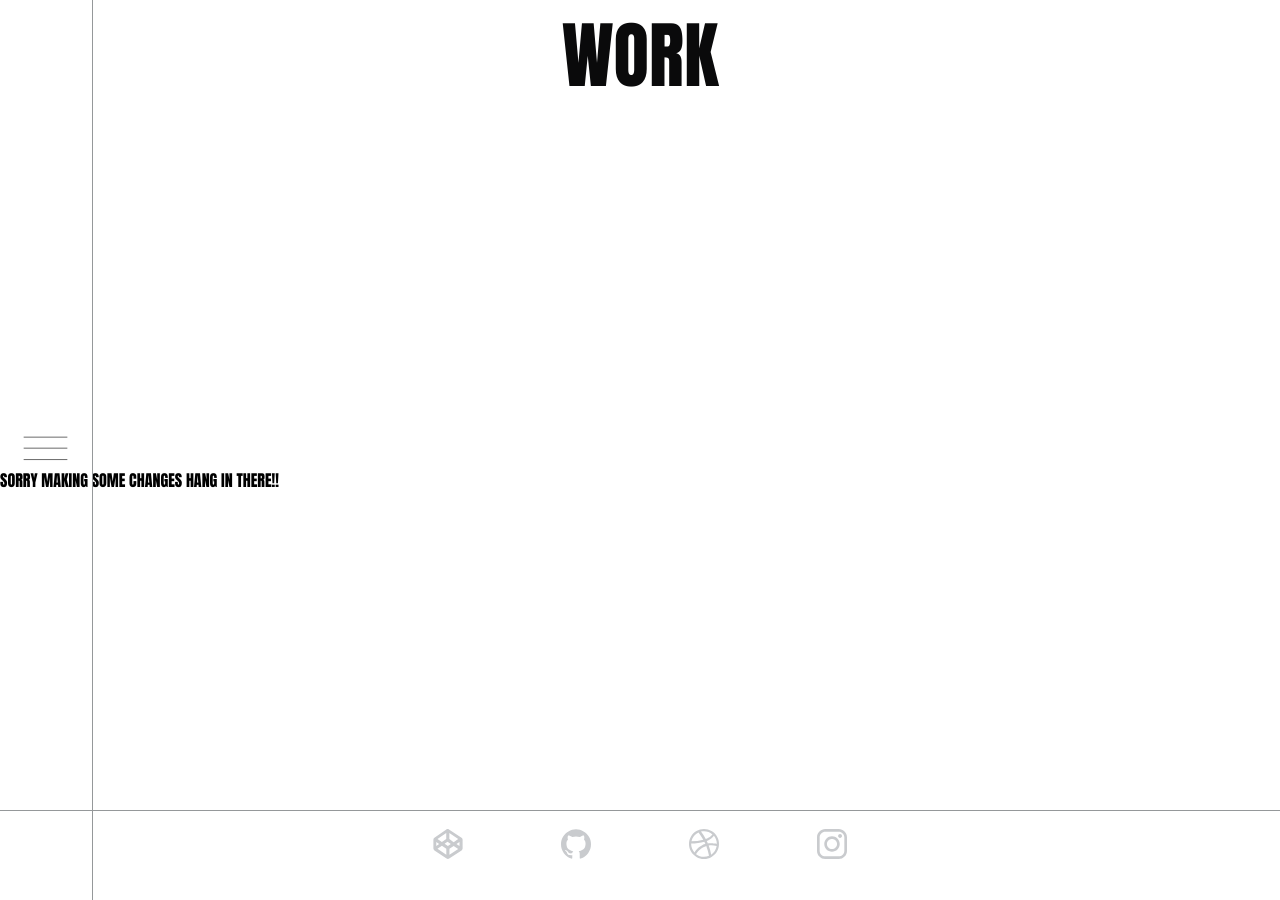
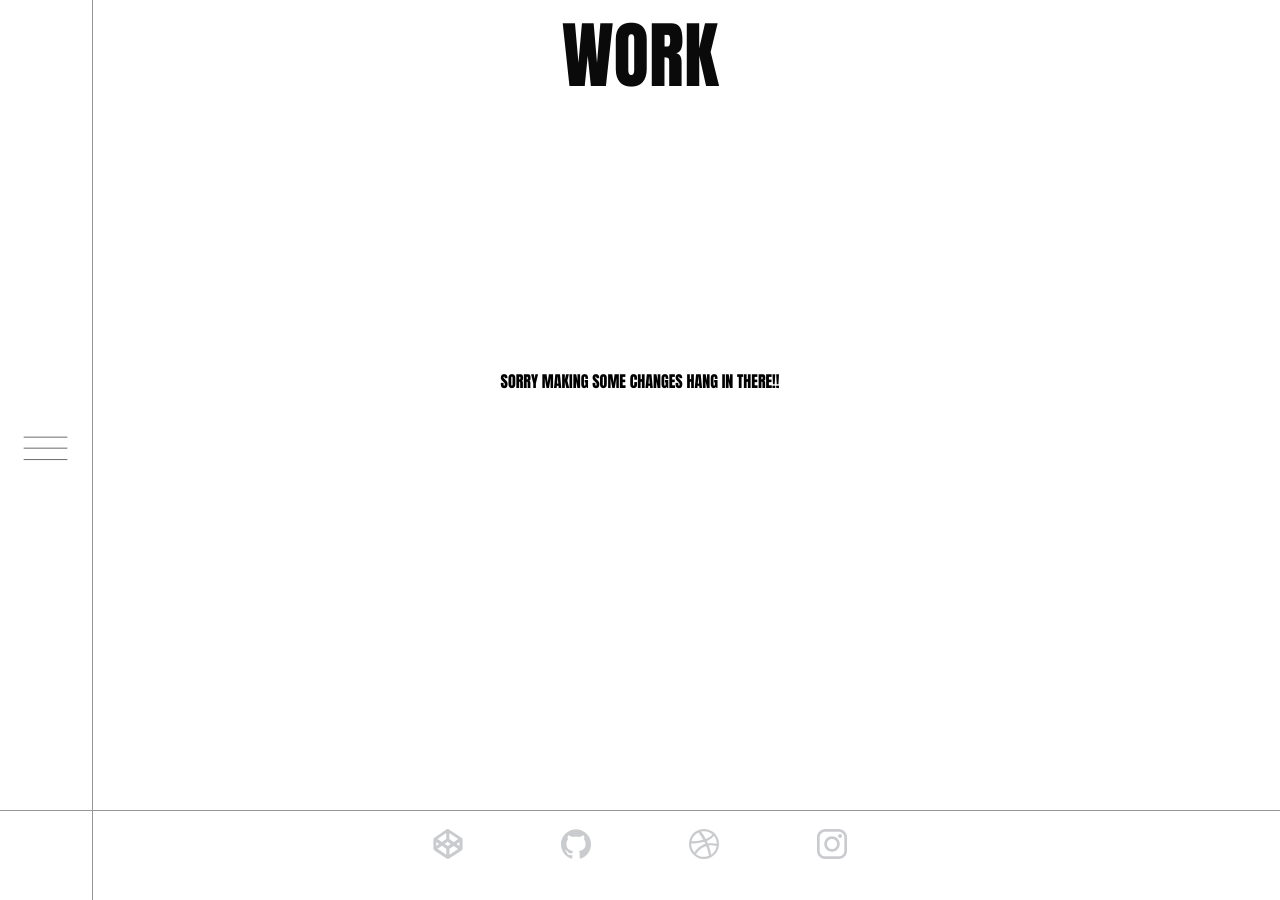
Before and after one commit to pizza3/Portfolio, a Jekyll site: the page built from work.html, in a window 1280 px wide. Built offline with Jekyll 4.4.1, drawn with Linux system fonts in a browser that asks for light colours; nearby versions of some CDN libraries; Markdown is read by kramdown in place of the engine named in the settings.

Commit message:
Update common.css

```diff
--- a/css/common.css
+++ b/css/common.css
@@ -1972,9 +1972,15 @@ input[type="email"]{
 }
 
 .work12{
-  margin-left :auto;
-  margin-right:auto;
-  margin-top: 30vh;
-  font-family: 'Anton', sans-serif;
-  font-weight: lighter;
-}
+    position: absolute;
+    display: block;
+    left: 0;
+    right: 0;
+    margin-left: 20%;
+    margin-right: auto;
+    width: 60%;
+    text-align: center;
+    margin-top: 19vh;
+    font-family: 'Anton', sans-serif;
+    font-weight: lighter;
+}
```
